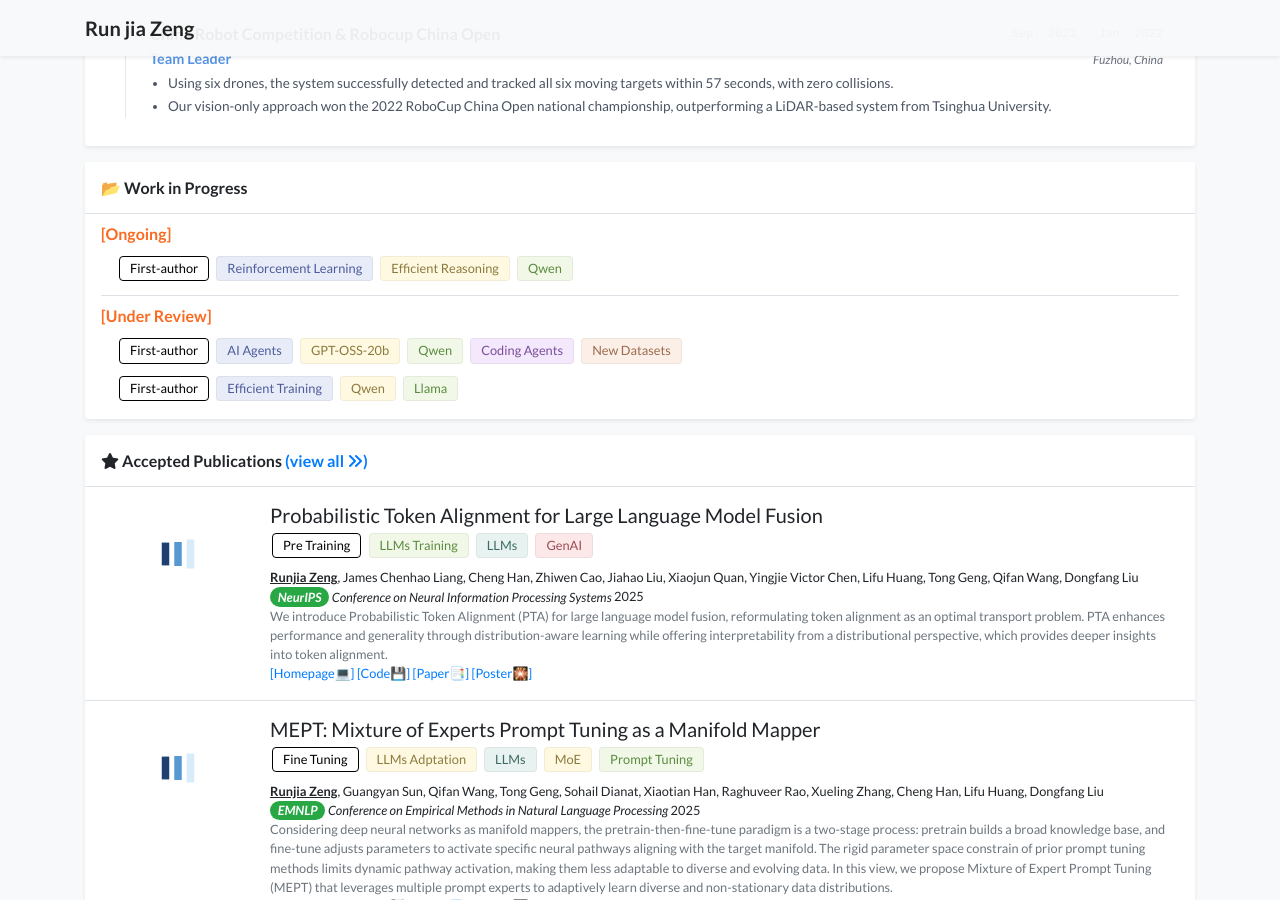
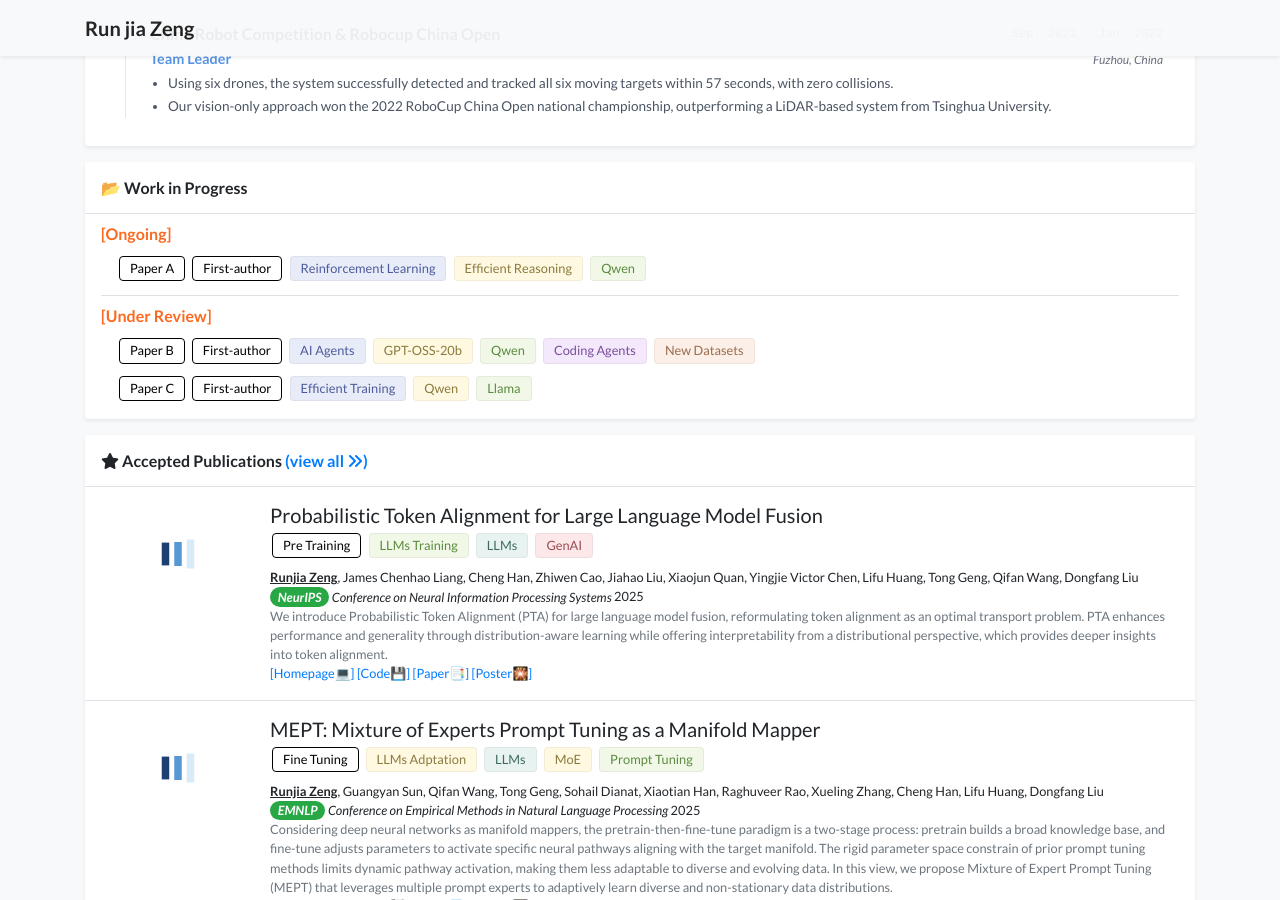
Before and after one commit to runtsang/runtsang.github.io, a Jekyll site: the page built from index.html, in a window 1280 px wide and 900 px high, scrolled down 1130 px. Built offline with Jekyll 4.4.1, drawn with Linux system fonts in a browser that asks for light colours; nearby versions of some CDN libraries; a style sheet for code colours, icons or effects is not loaded.

Commit message:
feat: add alphabetical labels to ongoing and under review papers.

```diff
--- a/_includes/widgets/current_working_card.html
+++ b/_includes/widgets/current_working_card.html
@@ -1,3 +1,5 @@
+{% assign alphabet = "A,B,C,D,E,F,G,H,I,J,K,L,M,N,O,P,Q,R,S,T,U,V,W,X,Y,Z" | split: "," %}
+{% assign paper_idx = 0 %}
 <div class="my-3 bg-white shadow-sm rounded-sm">
     <h6 class="p-3 mb-0 border-bottom border-gray">📂 Work in Progress</h6>
     <div class="px-3 pb-1">
@@ -11,6 +13,8 @@
                     {% for raw_item in site.data.profile.current_working.ongoing %}
                     {% assign parts = raw_item | split: "," %}
                     <li class="my-2">
+                        <span class="interest-tag tag-black-frame">Paper {{ alphabet[paper_idx] }}</span>
+                        {% assign paper_idx = paper_idx | plus: 1 %}
                         {% for part in parts %}
                         {% assign tag = part | strip %}
                         {% if forloop.first %}
@@ -45,6 +49,8 @@
                     {% for raw_item in site.data.profile.current_working.under_review %}
                     {% assign parts = raw_item | split: "," %}
                     <li class="my-2">
+                        <span class="interest-tag tag-black-frame">Paper {{ alphabet[paper_idx] }}</span>
+                        {% assign paper_idx = paper_idx | plus: 1 %}
                         {% for part in parts %}
                         {% assign tag = part | strip %}
                         {% if forloop.first %}
```
